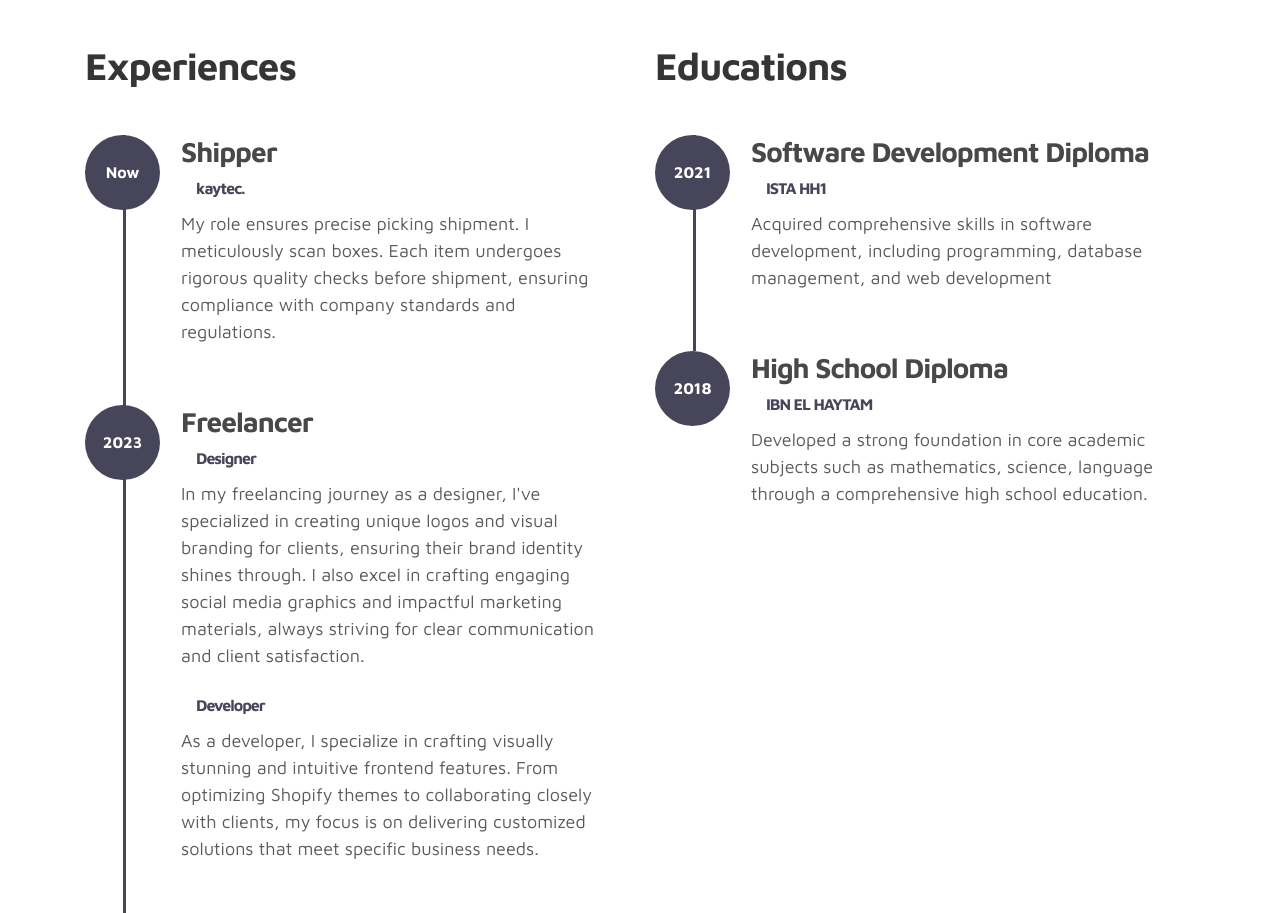
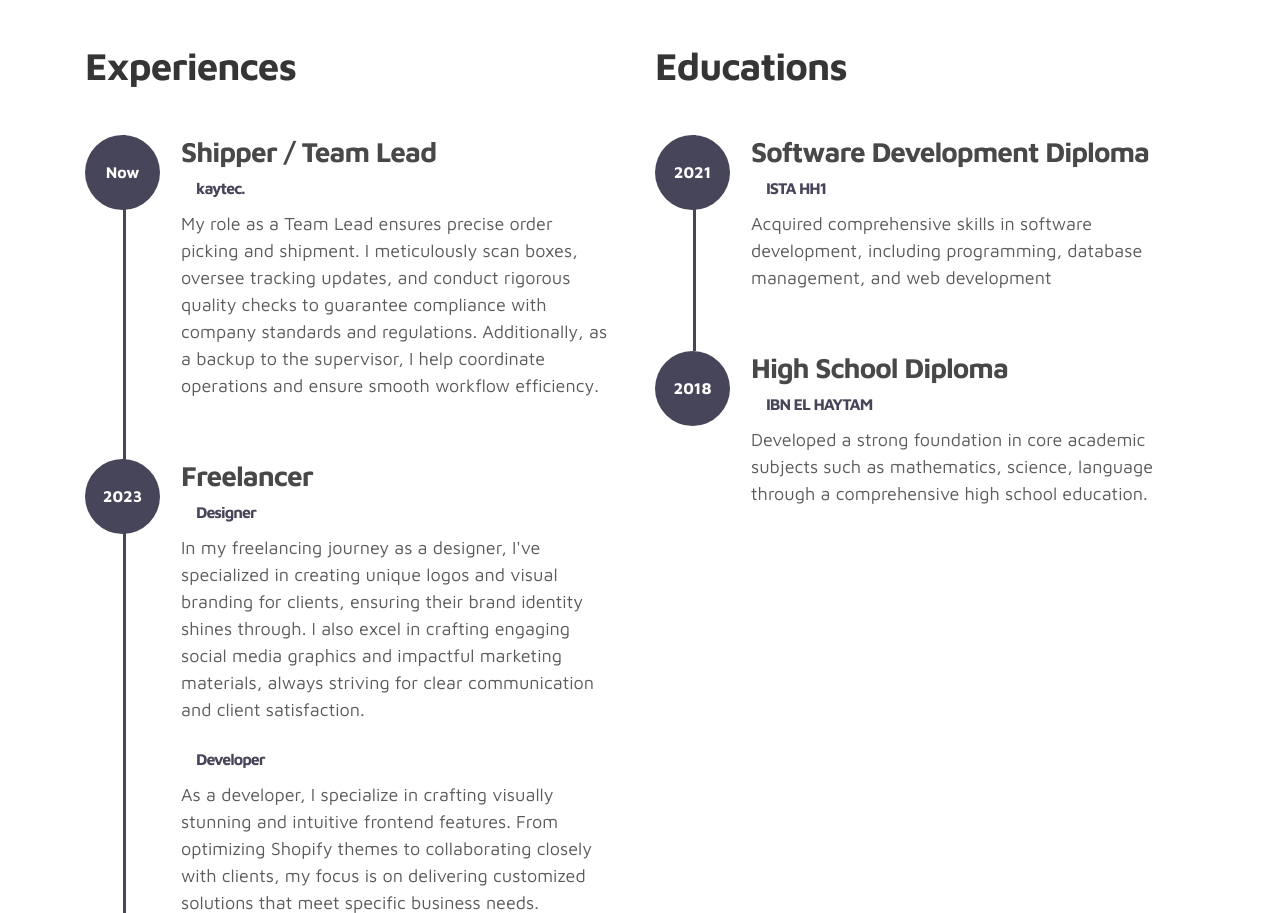
Before and after one commit to Soufiane-Grihma/soufiane-grihma.github.io, a plain HTML site: page index.html in a window 1280 px wide. Shown: the part 1620-2533 px from the top of the page. Drawn offline with nearby package versions, Linux system fonts and the light colour scheme.

Commit message:
Add files via upload

```diff
--- a/index.html
+++ b/index.html
@@ -7,7 +7,7 @@
   <meta name="description" content="">
   <meta name="author" content="">
 
-  <title>Marvel HTML Bootstrap 4 Template</title>
+  <title> Portfolio Soufiane </title>
 
   <link rel="stylesheet" href="css/bootstrap.min.css">
   <link rel="stylesheet" href="css/unicons.css">
@@ -168,8 +168,8 @@ https://www.tooplate.com/view/2115-marvel
                 <span>Now</span>
               </div>
               <div class="timeline-info">
-                <h3><span>Shipper</span><br><small>kaytec.</small></h3>
-                <p>My role ensures precise picking shipment. I meticulously scan boxes. Each item undergoes rigorous quality checks before shipment, ensuring compliance with company standards and regulations.</p>
+                <h3><span>Shipper / Team Lead </span><br><small>kaytec.</small></h3>
+                <p>My role as a Team Lead ensures precise order picking and shipment. I meticulously scan boxes, oversee tracking updates, and conduct rigorous quality checks to guarantee compliance with company standards and regulations. Additionally, as a backup to the supervisor, I help coordinate operations and ensure smooth workflow efficiency.</p>
               </div>
             </div>
 
```
